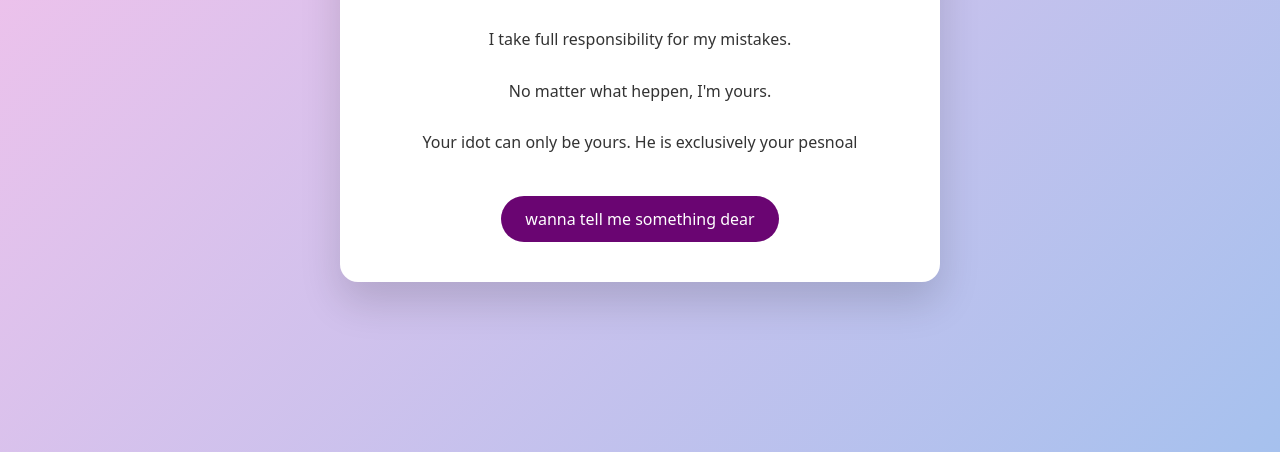
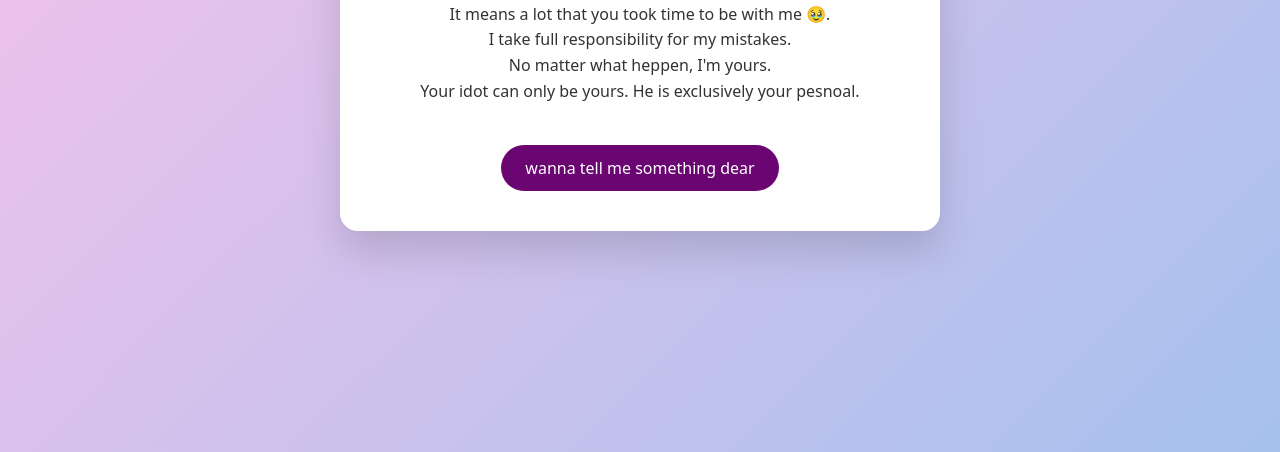
Before and after one commit to srimanth-akula/sorry-project, a plain HTML site: page thank_you.html in a window 1280 px wide. Shown: the part 388-840 px from the top of the page. Drawn offline with Linux system fonts and the light colour scheme.

Commit message:
Update content and formatting across pages2

```diff
--- a/thank_you.html
+++ b/thank_you.html
@@ -39,10 +39,10 @@
 <div class="box">
     <h1>Thank you for always being there with me 🥰 ❤️ </h1>
     <p>
-        <br>It means a lot that you took time to be with me 🥹.<br>
-        <br>I take full responsibility for my mistakes.<br>
-	<br>No matter what heppen, I'm yours.<br>
-	<br>Your idot can only be yours. He is exclusively your pesnoal<br>
+        It means a lot that you took time to be with me 🥹.<br>
+       	I take full responsibility for my mistakes.<br>
+	No matter what heppen, I'm yours.<br>
+	Your idot can only be yours. He is exclusively your pesnoal.
     </p>
     <a href="message.html">wanna tell me something dear</a>
 </div>
```
Also changed, not shown: message.html (+2 -2 lines).
